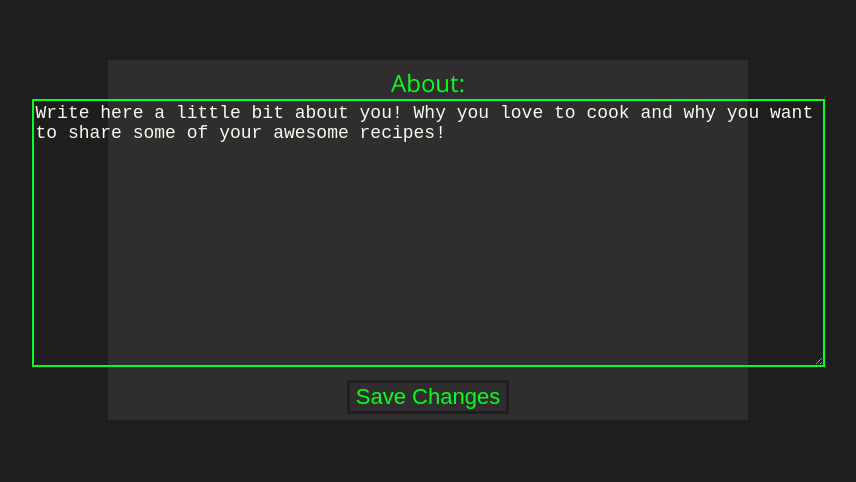
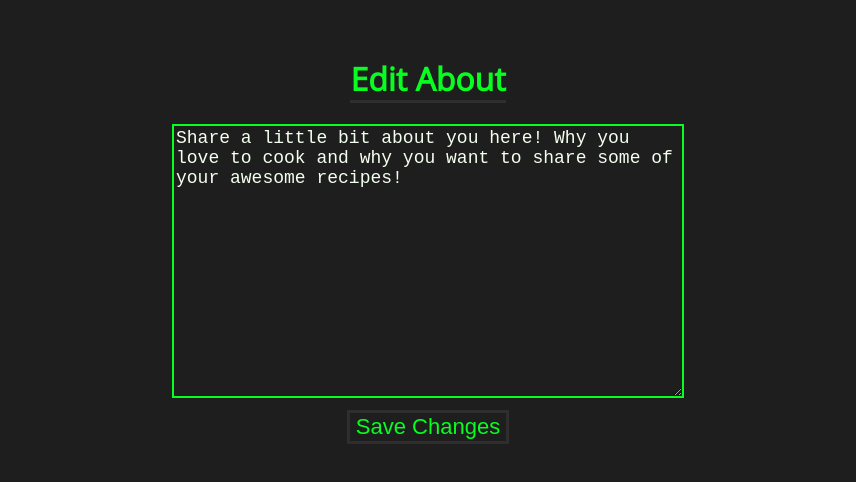
Before and after one commit to bschatzj/chefstuff, a React (Create React App) app: page /edit-about in a window 1280 px wide. Shown: the part 160-642 px from the top of the page, without its empty margins (212-1068 px from the left). Built offline with nearby package versions, Linux system fonts and the light colour scheme.

Commit message:
restyled the edit-about

```diff
--- a/src/components/EditAbout.js
+++ b/src/components/EditAbout.js
@@ -3,20 +3,24 @@ import React from "react";
 const EditAbout = () => {
   return (
     <div className="about-edit-div">
+      <div>
+        <h1>Edit About</h1>
+      </div>
       <form className="about-form">
-        <label className="about-label">About:</label>
+        {/* <label className="about-label"> About:</label> */}
         <textarea
-          rows="13"
+          rows="15"
           cols="70"
           style={{
             backgroundColor: "transparent",
             border: "2px solid #07fe20",
             fontSize: "18px",
-            color: "#f3ffef"
+            color: "#f3ffef",
+            width: "80%"
           }}
           type="text"
           name="about"
-          placeholder="Write here a little bit about you! Why you love to cook and why you want to share some of your awesome recipes!"
+          placeholder="Share a little bit about you here! Why you love to cook and why you want to share some of your awesome recipes!"
           className="about-input"
         />
 
--- a/src/styles.scss
+++ b/src/styles.scss
@@ -273,22 +273,26 @@ body {
   flex-direction: column;
   justify-content: center;
   align-items: center;
+  h1 {
+    color: #07fe20;
+
+    border-bottom: 3px solid #2f2d2d;
+  }
   .about-form {
     width: 50%;
-    height: 45%;
-    background-color: #2f2d2d;
-
+    height: 40%;
+    // background-color: #2f2d2d;
     display: flex;
     flex-direction: column;
     justify-content: center;
     align-items: center;
-    .about-label {
-      color: #07fe20;
-      font-size: 24px;
-    }
+    // .about-label {
+    //   color: #07fe20;
+    //   font-size: 24px;
+    // }
     .about-button {
       color: #07fe20;
-      border: 3px solid #1f1e1e;
+      border: 3px solid #2f2d2d;
       background-color: transparent;
       font-size: 22px;
       margin-top: 2%;
@@ -298,3 +302,4 @@ body {
     }
   }
 }
+/*Profile Picture*/
```
